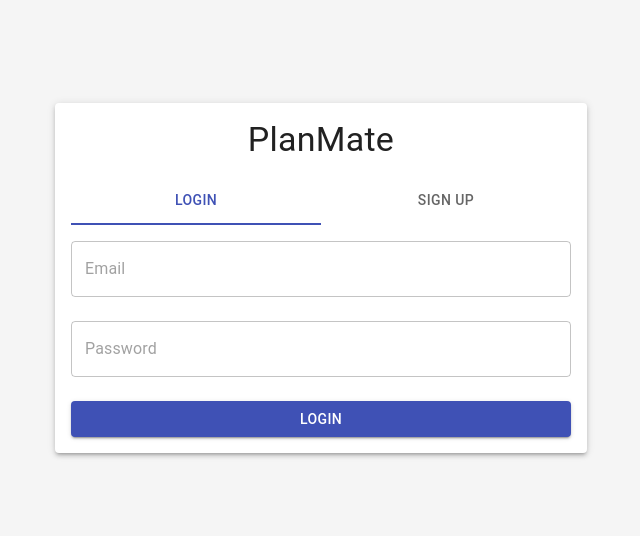
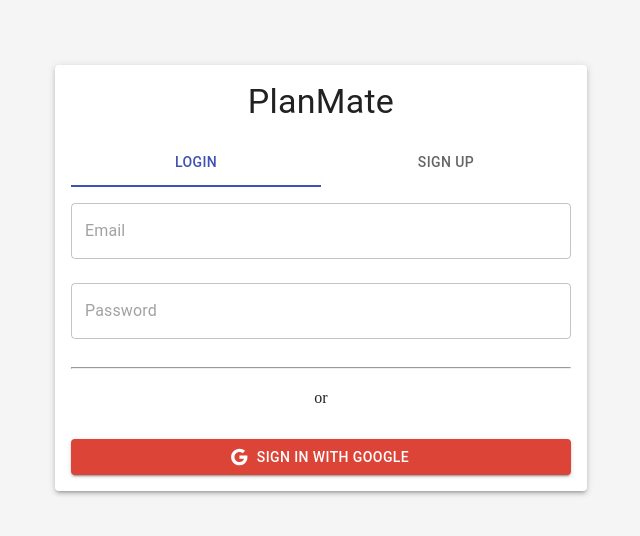
Before and after one commit to halghasra/PlanMate, a React (Create React App) app: page / in a window 1280 px wide. Shown: the part 130-666 px from the top of the page, without its empty margins (319-959 px from the left). Built offline with nearby package versions, Linux system fonts and the light colour scheme; no server answers.

Commit message:
added Sign in with Google option

```diff
--- a/package.json
+++ b/package.json
@@ -6,9 +6,11 @@
   "dependencies": {
     "@emotion/react": "^11.11.0",
     "@emotion/styled": "^11.11.0",
+    "@mui/icons-material": "^5.11.16",
     "@mui/material": "^5.13.1",
     "chownr": "^2.0.0",
     "firebase": "^9.21.0",
+    "firebaseui": "^6.0.2",
     "fs-minipass": "^2.1.0",
     "minipass": "^5.0.0",
     "minizlib": "^2.1.2",
@@ -16,6 +18,7 @@
     "react": "^18.2.0",
     "react-dom": "^18.2.0",
     "react-redux": "^8.0.5",
+    "react-router-dom": "^6.11.2",
     "react-scripts": "^2.1.3",
     "redux": "^4.2.1",
     "tar": "^6.1.14",
--- a/src/components/Login.js
+++ b/src/components/Login.js
@@ -1,6 +1,8 @@
 import React, { Component } from 'react';
-import { auth } from '../firebase';
+import { signInWithPopup } from 'firebase/auth';
 import { Button, TextField } from '@mui/material'; //Adding MUI components styling
+import { auth, GoogleAuthProvider } from '../firebase';
+import GoogleIcon from '@mui/icons-material/Google';
 
 class Login extends Component {
     state = { email: '', password: '', error: null };
@@ -19,6 +21,21 @@ class Login extends Component {
             this.props.handleError(error.message);
         }
     };
+
+    // Method to handle the sign-in with Google
+    handleGoogleSignIn = async () => {
+        try {
+            const result = await signInWithPopup(auth, GoogleAuthProvider);
+            // The signed-in user info.
+            const user = result.user;
+            // This gives us a Google Access Token, which we can use to access the Google API.
+            const credential = GoogleAuthProvider.credentialFromResult(result);
+            const token = credential.accessToken;
+        } catch (error) {
+            this.props.handleError(error.message);
+        }
+    };
+
 
     render() {
         const { email, password } = this.state;
@@ -43,8 +60,16 @@ class Login extends Component {
               required
               type="password"
             />
-            <Button type="submit" fullWidth variant="contained" sx={{ mt: 2 }}>
-              Login
+            <hr style={{ margin: "20px 0" }} />
+            <p style={{ textAlign: "center" }}>or</p>
+            <Button
+              onClick={this.handleGoogleSignIn}
+              fullWidth
+              variant="contained"
+              startIcon={<GoogleIcon />}
+              sx={{ mt: 2, bgcolor: '#db4437', color: 'white' }}
+            >
+              Sign In with Google
             </Button>
           </form>
         );
--- a/src/firebase.js
+++ b/src/firebase.js
@@ -1,9 +1,6 @@
-// Import the functions you need from the SDKs you need
-//import { initializeApp } from "firebase/app";
-import firebase from "firebase/compat/app";
-import "firebase/compat/auth";
-// TODO: Add SDKs for Firebase products that you want to use
-// https://firebase.google.com/docs/web/setup#available-libraries
+import { initializeApp } from "firebase/app";
+import { GoogleAuthProvider, getAuth } from "firebase/auth";
+
 
 // Your web app's Firebase configuration
 const firebaseConfig = {
@@ -15,9 +12,13 @@ const firebaseConfig = {
   appId: "1:1050982742484:web:749c99896374588a07fe41"
 };
 
-//initialize firebase app
-if (!firebase.apps.length) {
-    firebase.initializeApp(firebaseConfig);
-}
 
-export const auth = firebase.auth();
+const app = initializeApp(firebaseConfig);
+const auth = getAuth(app);
+const GoogleAuthProviderInstance = new GoogleAuthProvider();
+
+export { auth, GoogleAuthProviderInstance as GoogleAuthProvider };
+
+//export const auth = firebase.auth();
+// added Google Auth Provider:
+//export const GoogleAuthProvider = new firebase.auth.GoogleAuthProvider();
```
Also changed, not shown: 1 other file (tests, documents, lock files or other folders).
